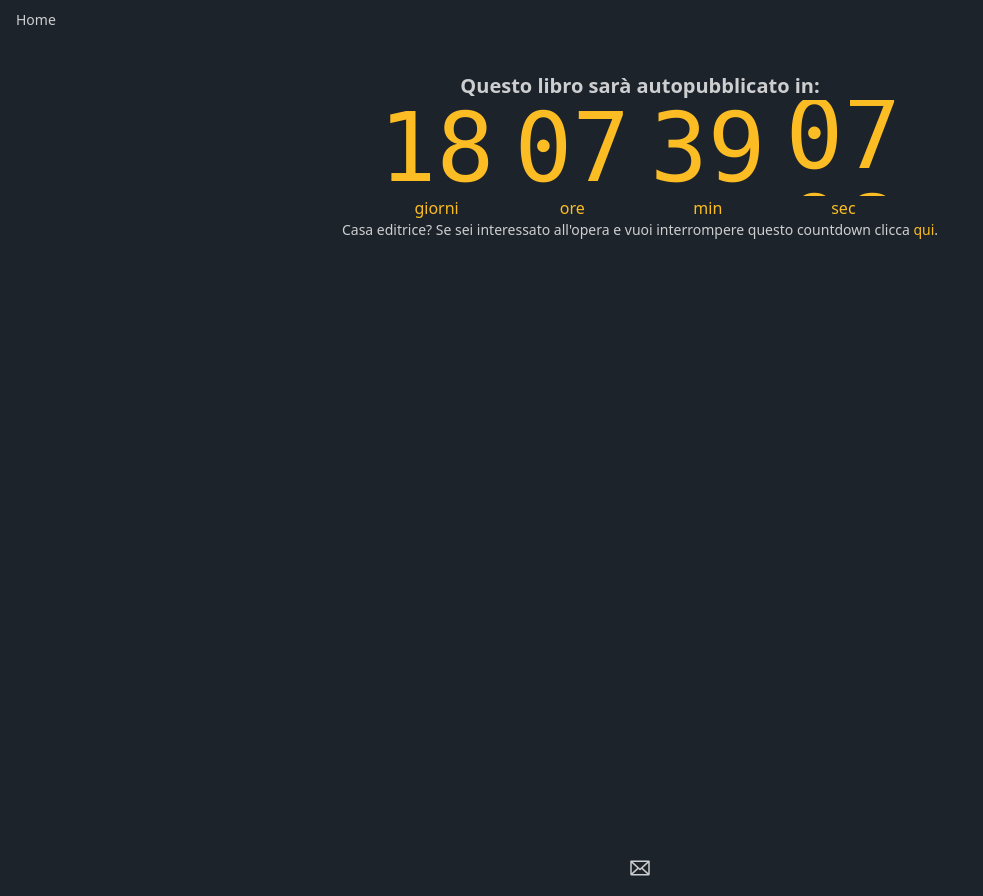
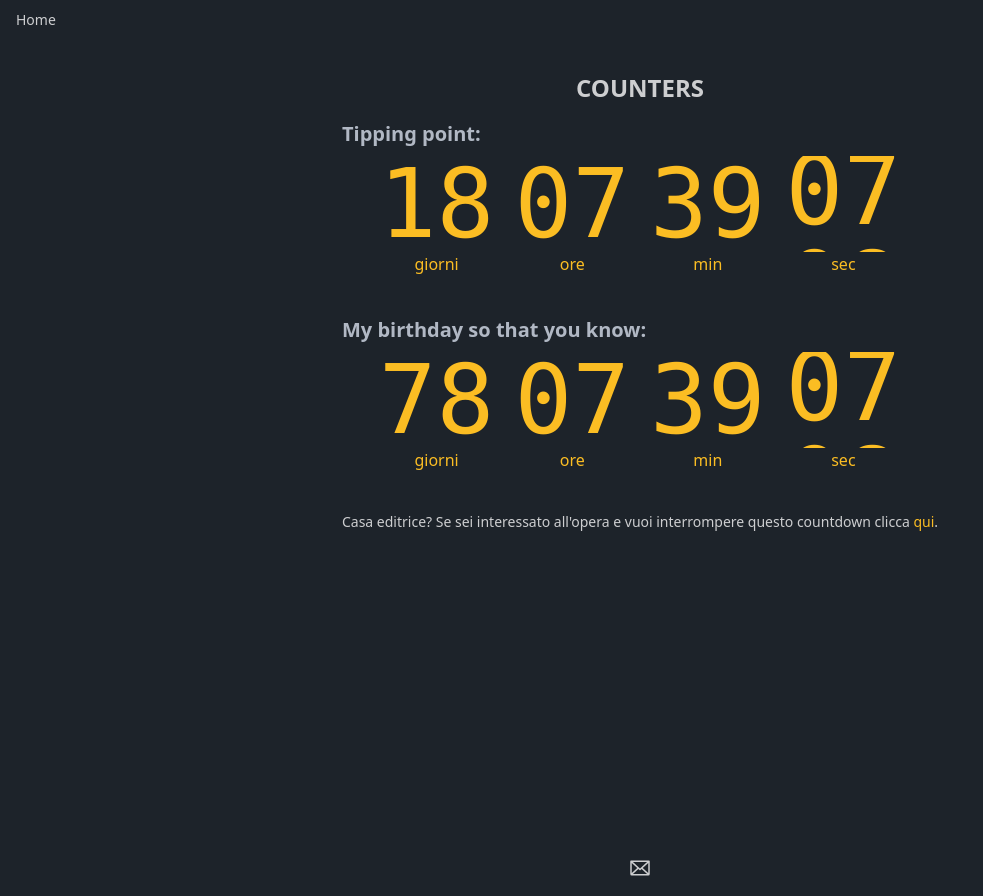
Before and after one commit to blitzmartin/countdown_tailwind, a React (Vite) app: page / in a window 1280 px wide. Shown: the whole page, without its empty margins (0-983 px from the left). Built offline with nearby package versions, Linux system fonts and the light colour scheme.

Commit message:
add second counter and edit accent color

```diff
--- a/src/pages/home/Home.tsx
+++ b/src/pages/home/Home.tsx
@@ -4,13 +4,16 @@ import { CountdownTimer } from './components/CountdownTimer'
 
 export const Home = () => {
   return (
-    <PageContainer title="">
-      <div className="flex justify-center">
-        <h2 className="text-xl font-semibold">
-          Questo libro sarà autopubblicato in:
-        </h2>
-      </div>
-      <CountdownTimer />
+    <PageContainer title="COUNTERS">
+      <div className="flex flex-col gap-10">
+        <CountdownTimer
+          targetDate="2023-11-03T00:00:00"
+          description="Tipping point"
+        />
+        <CountdownTimer
+          targetDate="2024-01-02T00:00:00"
+          description="My birthday so that you know"
+        />
         <div className="flex justify-center">
           <p className="text-sm">
             Casa editrice? Se sei interessato all&apos;opera e vuoi interrompere
@@ -21,6 +24,7 @@ export const Home = () => {
             .
           </p>
         </div>
+      </div>
     </PageContainer>
   )
 }
--- a/src/pages/home/components/CountdownTimer.tsx
+++ b/src/pages/home/components/CountdownTimer.tsx
@@ -1,9 +1,14 @@
 import { calculateTimeLeft } from '@/lib/utils'
 import { useEffect, useState } from 'react'
 
-export const CountdownTimer = () => {
+export const CountdownTimer = ({
+  targetDate,
+  description
+}: {
+  targetDate: string
+  description: string
+}) => {
   // Target date: October 1st, 2023, at midnight (00:00:00)
-  const targetDate = '2023-11-03T00:00:00'
 
   const [timeLeft, setTimeLeft] = useState(calculateTimeLeft(targetDate))
 
@@ -34,6 +39,10 @@ export const CountdownTimer = () => {
   } as React.CSSProperties
 
   return (
+    <div className="flex flex-col gap-2">
+      <div className="flex justify-start">
+        <h2 className="text-xl font-semibold text-accent">{description}:</h2>
+      </div>
       <div className="flex flex-col items-center gap-4 ">
         <div className="grid auto-cols-max grid-flow-col gap-5 text-center text-primary">
           <div className="flex flex-col">
@@ -62,5 +71,6 @@ export const CountdownTimer = () => {
           </div>
         </div>
       </div>
+    </div>
   )
 }
--- a/tailwind.config.js
+++ b/tailwind.config.js
@@ -23,7 +23,7 @@ module.exports = {
         mytheme: {
           primary: '#fbbf24',
           secondary: '#4c1d95',
-          accent: '#4b5563',
+          accent: '#afb7c3',
           neutral: '#4b5563',
           'base-100': '#1d232a',
           info: '#3abff8',
```
Lines whose indentation alone changed are shown as unchanged.
